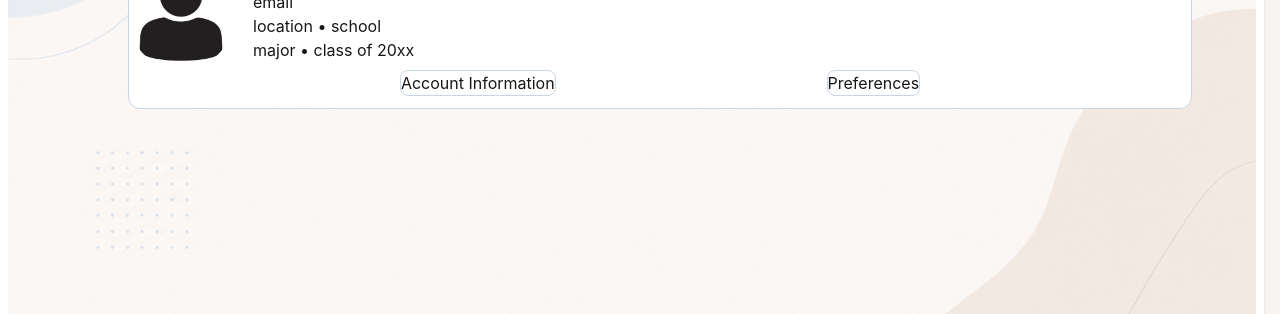
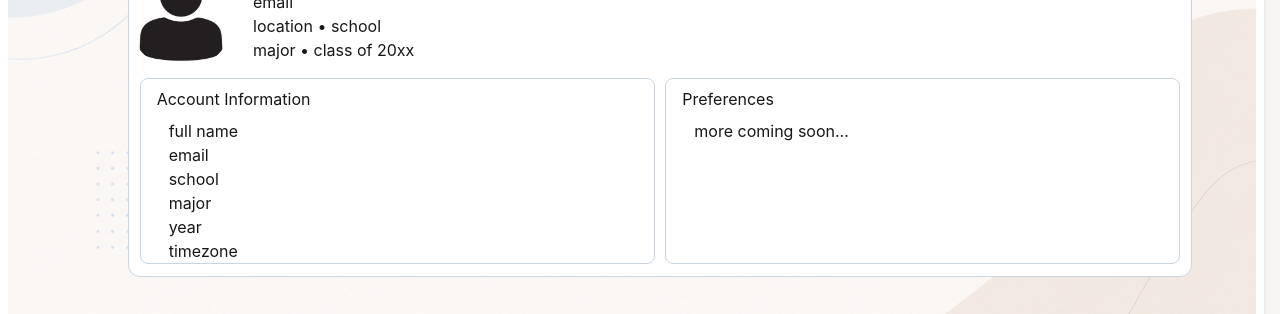
Before and after one commit to karlaandujar/trazia, a Next.js app in the folder frontend/: page /profile in a window 1280 px wide. Shown: the part 295-609 px from the top of the page. Built offline with nearby package versions, Linux system fonts and the light colour scheme; no server answers.

Commit message:
Adding more to the profile template and margin spacing

```diff
--- a/frontend/app/profile/page.tsx
+++ b/frontend/app/profile/page.tsx
@@ -34,15 +34,26 @@ export default function Profile(){
                         </div>
 
                         {/* 2 cards for account info and preferences */}
-                        <div className="flex justify-evenly">
+                        <div className="flex justify-evenly mt-2">
                             {/* Account info */}
-                            <div className="border border-slate-300 rounded-lg">
-                                <h1>Account Information</h1>
+                            <div className="border border-slate-300 rounded-lg w-[calc(50%-1rem)]">
+                                <h1 className="ml-4 m-2">Account Information</h1>
+                                <div className="ml-7">
+                                    <p>full name</p>
+                                    <p>email</p>
+                                    <p>school</p>
+                                    <p>major</p>
+                                    <p>year</p>
+                                    <p>timezone</p>
+                                </div>
                             </div>
 
                             {/* Preferences */}
-                            <div className="border border-slate-300 rounded-lg">
-                                <h1>Preferences</h1>
+                            <div className="border border-slate-300 rounded-lg w-[calc(50%-1rem)]">
+                                <h1 className="ml-4 m-2">Preferences</h1>
+                                <div className="ml-7">
+                                    <p>more coming soon...</p>
+                                </div>
                             </div>
 
                         </div>
```
